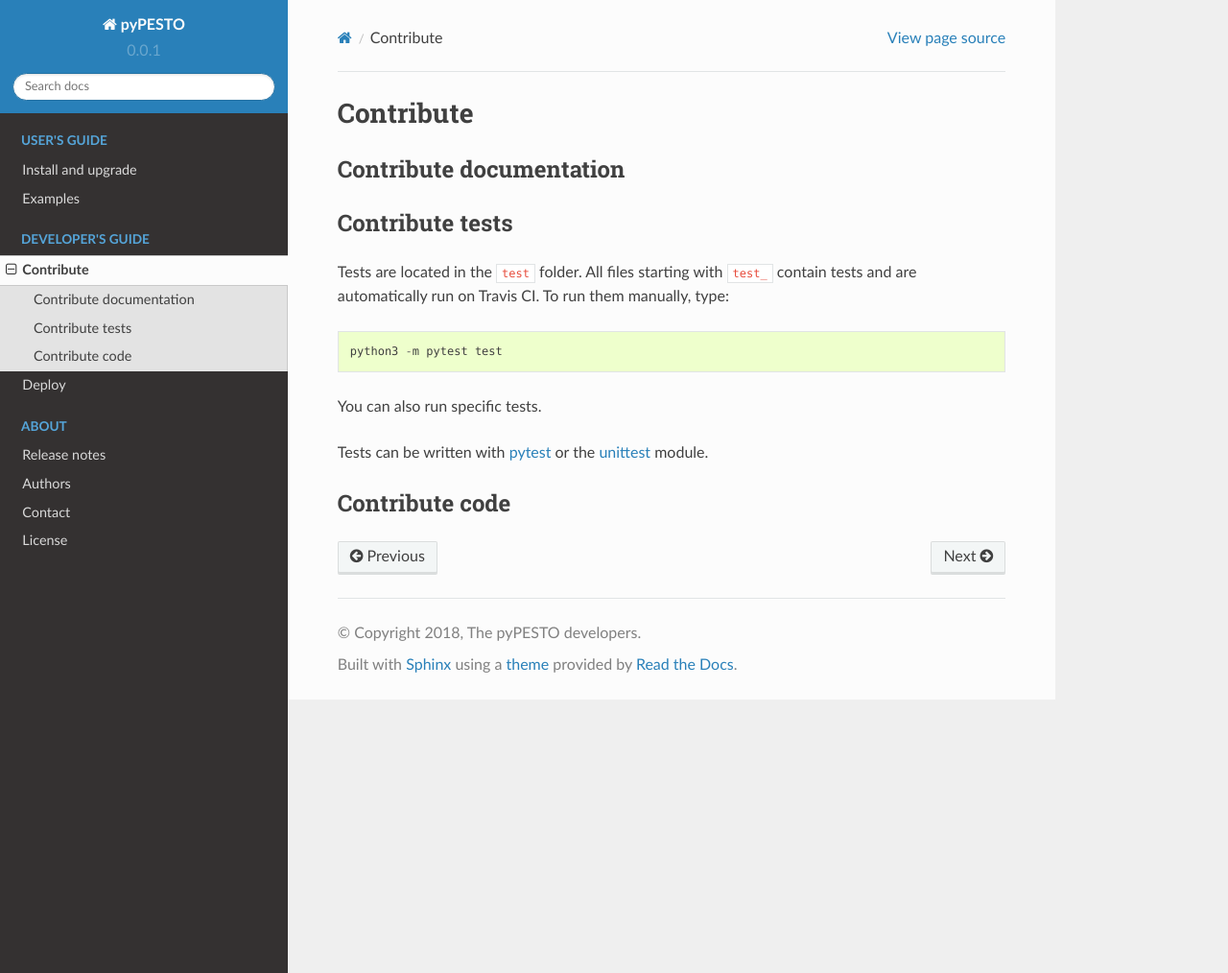
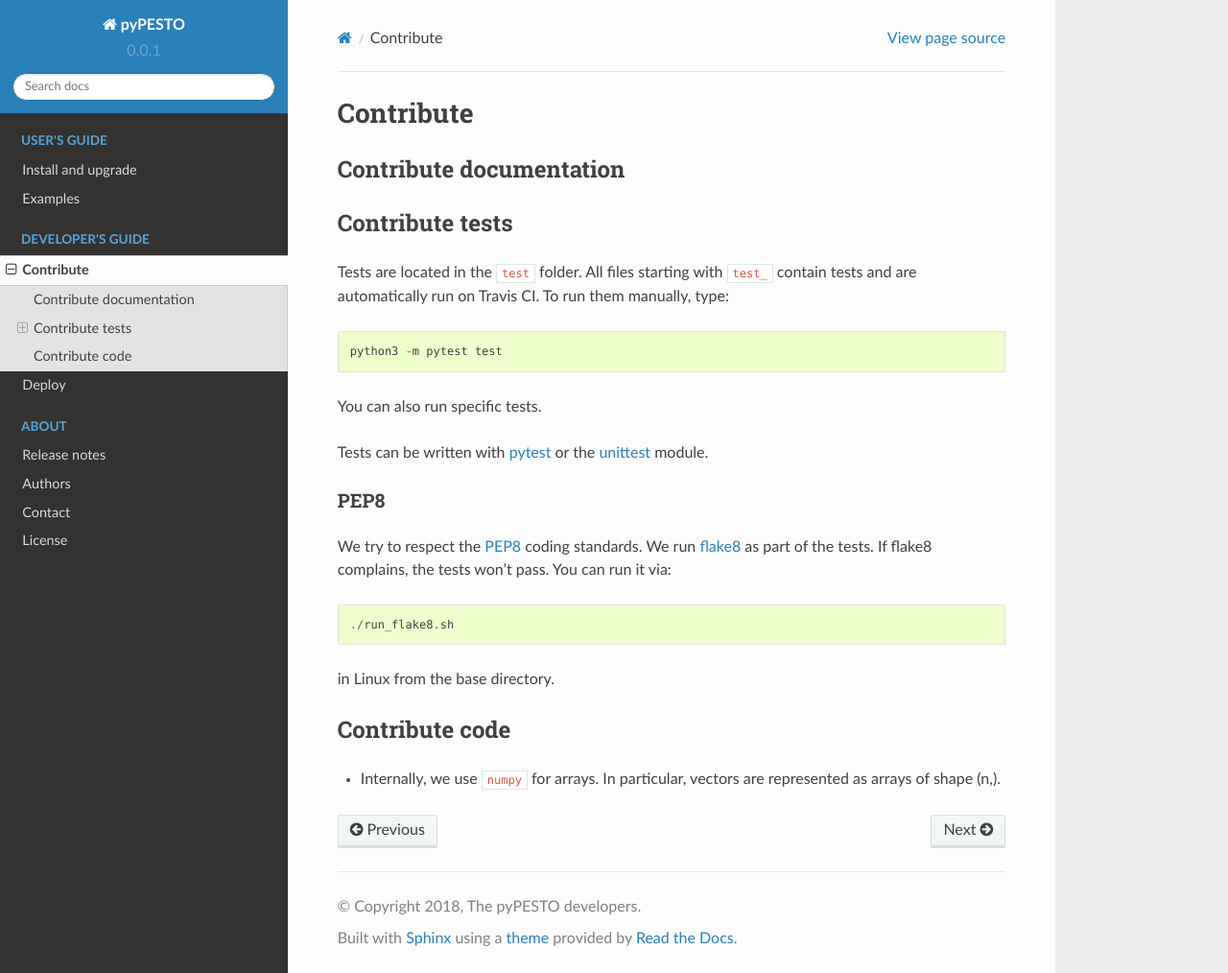
Before and after one commit to ICB-DCM/pyPESTO, a Sphinx documentation site: the page built from doc/contribute.rst, in a window 1280 px wide and 1014 px high. Shown: the whole window at 96% size. Built offline with Sphinx 7.4.7 and the Read the Docs theme 2.0.0, drawn with Linux system fonts in a browser that asks for light colours.

```diff
--- a/doc/contribute.rst
+++ b/doc/contribute.rst
@@ -21,5 +21,20 @@
 or the `unittest <https://docs.python.org/3/library/unittest.html>`_ module.
 
 
+PEP8
+~~~~
+
+We try to respect the `PEP8 <https://www.python.org/dev/peps/pep-0008>`_
+coding standards. We run `flake8 <https://flake8.pycqa.org>`_ as part of the
+tests. If flake8 complains, the tests won't pass. You can run it via::
+
+    ./run_flake8.sh
+
+in Linux from the base directory.
+
+
 Contribute code
 ---------------
+
+* Internally, we use ``numpy`` for arrays. In particular, vectors are represented
+  as arrays of shape (n,).
```
